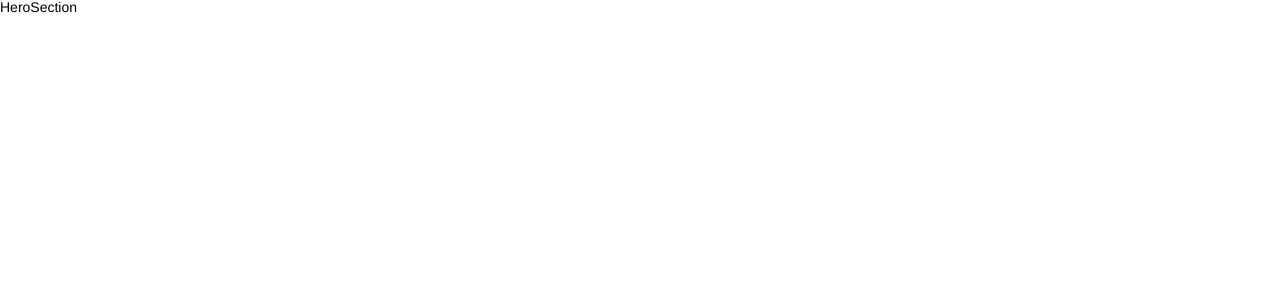
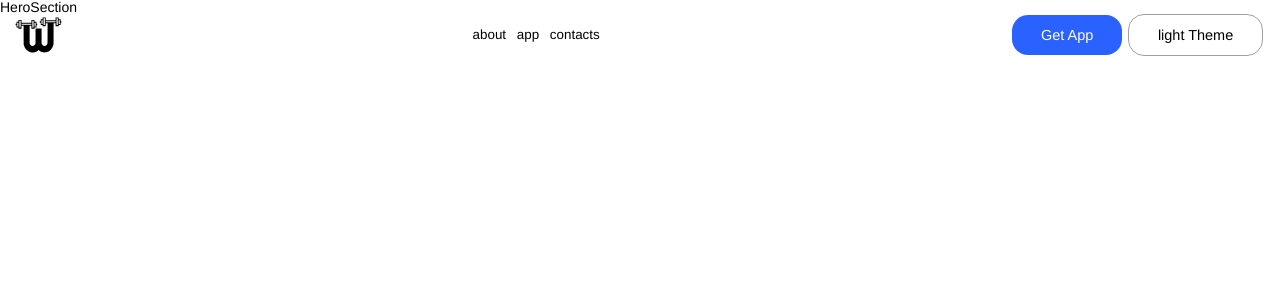
Before and after one commit to leonardoWer/Wou, a React (Vite) app: page / in a window 1280 px wide. Shown: the top 300 px of the page. Built offline with nearby package versions, Linux system fonts and the light colour scheme; a web font is replaced by a local one.

Commit message:
Top menu base

```diff
--- /dev/null
+++ b/src/components/TopMenu/TopMenu.css
@@ -0,0 +1,42 @@
+.top-menu {
+    position: fixed;
+    height: 70px;
+    width: 100%;
+    padding: 0.4em 1em;
+    display: flex;
+    align-items: center;
+    justify-content: space-between;
+}
+
+.top-menu__left, .top-menu center, .top-menu__right {
+    height: 100%;
+}
+.top-menu__logo {
+    width: 3.5em;
+    height: 100%;
+    color: var(--primary-text-color);
+    cursor: pointer;
+}
+
+
+.top-menu center {
+    flex: 1;
+}
+.nav-list {
+    display: flex;
+    align-items: center;
+    justify-content: center;
+    gap: 0.8em;
+    font-size: clamp(0.8rem, 0.756rem + 0.22vw, 1.2rem);
+}
+.nav-list__item {
+    cursor: pointer;
+}
+
+.top-menu__right {
+    display: flex;
+    align-items: center;
+    justify-content: center;
+    gap: 0.4em;
+    padding: 0 0.2em;
+}
--- a/src/components/TopMenu/TopMenu.jsx
+++ b/src/components/TopMenu/TopMenu.jsx
@@ -1,3 +1,34 @@
-function TopMenu() {}
+import "./TopMenu.css"
+
+import {useTheme} from "s/providers/ThemeProvider.jsx";
+
+import BaseButton from "s/components/buttons/BaseButton.jsx";
+
+function TopMenu() {
+    const { theme, toggleTheme } = useTheme();
+
+    return (
+        <nav className="top-menu">
+
+            <div className="top-menu__left">
+                <img src="logo/logo.svg" alt="logo" className="top-menu__logo"/>
+            </div>
+
+            <div className="top-menu__center">
+                <ul className="nav-list">
+                    <li className="nav-list__item">about</li>
+                    <li className="nav-list__item">app</li>
+                    <li className="nav-list__item">contacts</li>
+                </ul>
+            </div>
+
+            <div className="top-menu__right">
+                <BaseButton title={"Get App"} type={"blue-bg"}/>
+                <BaseButton title={theme + " Theme"} type={"no-bg"} onClick={toggleTheme} />
+            </div>
+
+        </nav>
+    )
+}
 
 export default TopMenu;
--- /dev/null
+++ b/src/components/buttons/BaseButton.css
@@ -0,0 +1,19 @@
+.base-button {
+    color: var(--primary-text-color);
+    border-radius: var(--two-border-radius);
+    padding: 0.8em 2em;
+    font-size: clamp(0.8rem, 0.733rem + 0.33vw, 1.4rem);
+}
+
+.base-button.bg {
+    background: var(--dark-gray);
+}
+.base-button.blue-bg {
+    background: var(--blue);
+    color: white;
+}
+
+.base-button.no-bg {
+    background: transparent;
+    border: 1px solid var(--dark-gray);
+}
--- /dev/null
+++ b/src/components/buttons/BaseButton.jsx
@@ -0,0 +1,12 @@
+import "./BaseButton.css"
+
+function BaseButton({title, type="bg", ...props}) {
+    return (
+        <button className={"base-button " + type}
+                {...props}>
+            {title}
+        </button>
+    )
+}
+
+export default BaseButton;
--- a/src/styles/base/base.css
+++ b/src/styles/base/base.css
@@ -2,13 +2,17 @@
 body {
     font-family: var(--faberge-font);
     background-color: var(--bg-color);
+    color: var(--primary-text-color);
 }
 
+html {
+    scroll-behavior: smooth;
+}
 
 /* Выделение мыши */
 ::selection {
-    background: var(--dark-gray);
-    color: var(--light-bg);
+    background: var(--blue);
+    color: var(--primary-text-color);
 }
 
 /* Скроллбар */
@@ -23,5 +27,5 @@
     background-clip: content-box;
 }
 &::-webkit-scrollbar-thumb:hover {
-    background-color: var(--gray);
+    background-color: var(--light-gray);
 }
--- a/src/styles/utils/variables.css
+++ b/src/styles/utils/variables.css
@@ -1,7 +1,12 @@
 :root {
     /* Цвета */
-    --bg: white;
+    --bg-color: white;
     --primary-text-color: black;
+    --light-gray: #f5f4f7;
+    --dark-gray: #a1a0a2;
+
+    --blue: #2962ff;
+    --blue-dark: #0D36A6;
 
     /* Радиусы */
     --border-radius: 4px;
@@ -14,6 +19,8 @@
 }
 
 .dark-theme {
-    --bg: black;
+    --bg-color: black;
     --primary-text-color: white;
+    --light-gray: #999999;
+    --dark-gray: #222222;
 }
```
Also changed, not shown: public/logo/logo.svg (added), public/logo/svg/logo.svg (deleted).
